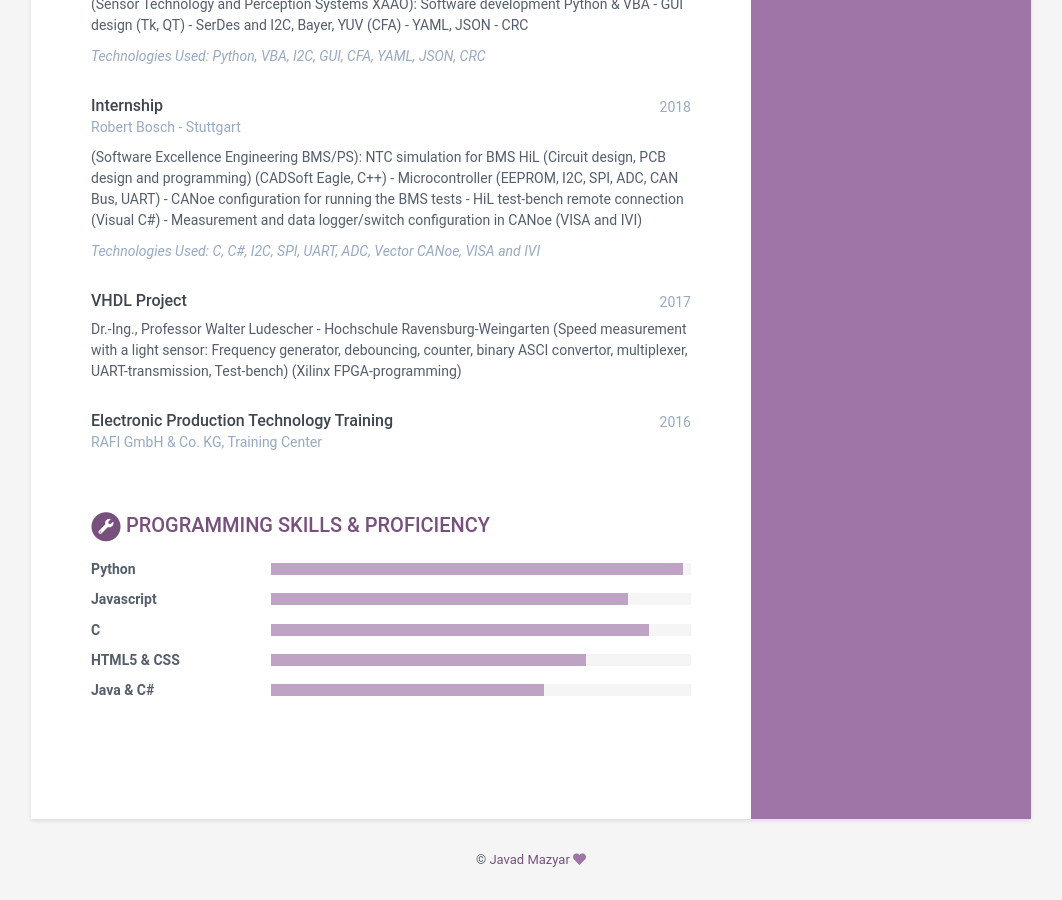
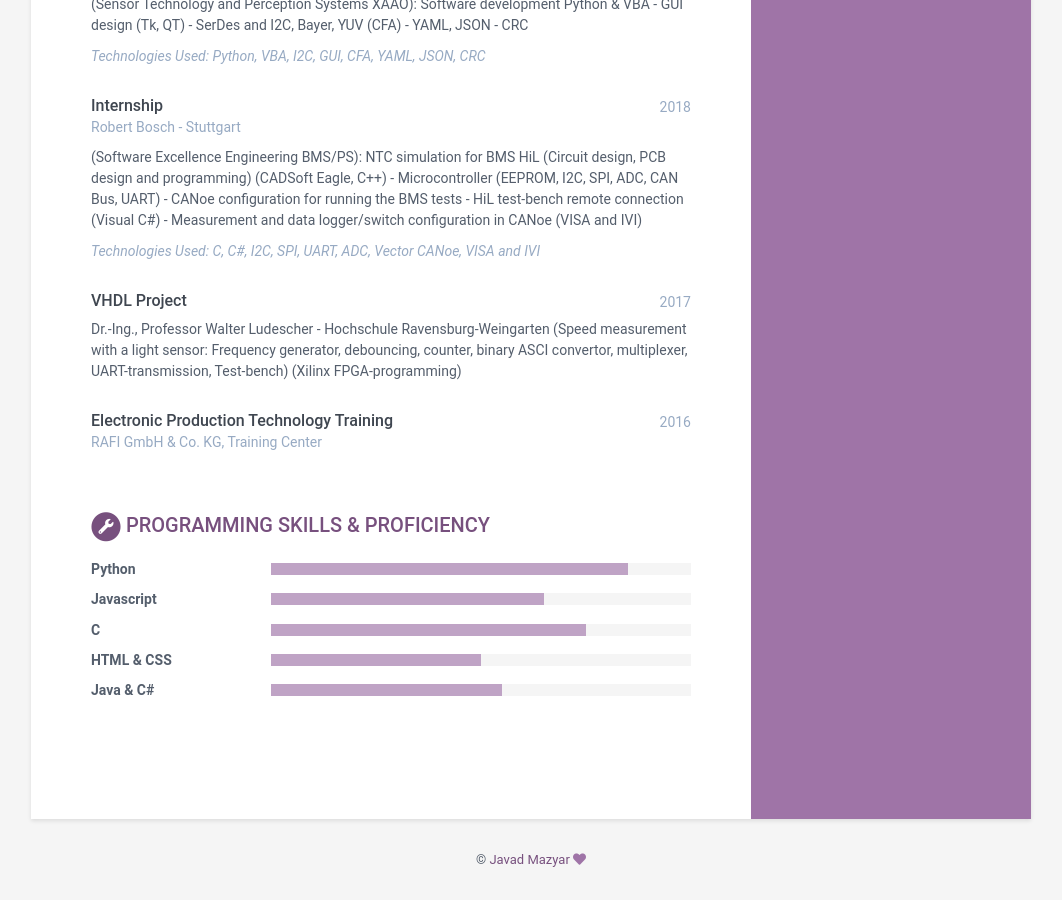
Before and after one commit to jmazyar/jmazyar.github.io, a Jekyll site: the page built from docs/index.html, in a window 1280 px wide and 900 px high, scrolled down 1321 px. Shown: the whole window, without its empty margins (109-1171 px from the left). Built offline with Jekyll 4.4.1, drawn with Linux system fonts in a browser that asks for light colours.

Commit message:
smal fix

```diff
--- a/docs/_data/data.yml
+++ b/docs/_data/data.yml
@@ -196,19 +196,19 @@ skills:
 
     toolset:
       - name: Python
-        level: 98%
+        level: 85%
 
       - name: Javascript
-        level: 85%
+        level: 65%
 
       - name: C
-        level: 90%
-
-      - name: HTML5 & CSS
         level: 75%
 
+      - name: HTML & CSS
+        level: 50%
+
       - name: Java & C#
-        level: 65%
+        level: 55%
 
 #       - name: Sketch & Photoshop
 #         level: 60%
```
